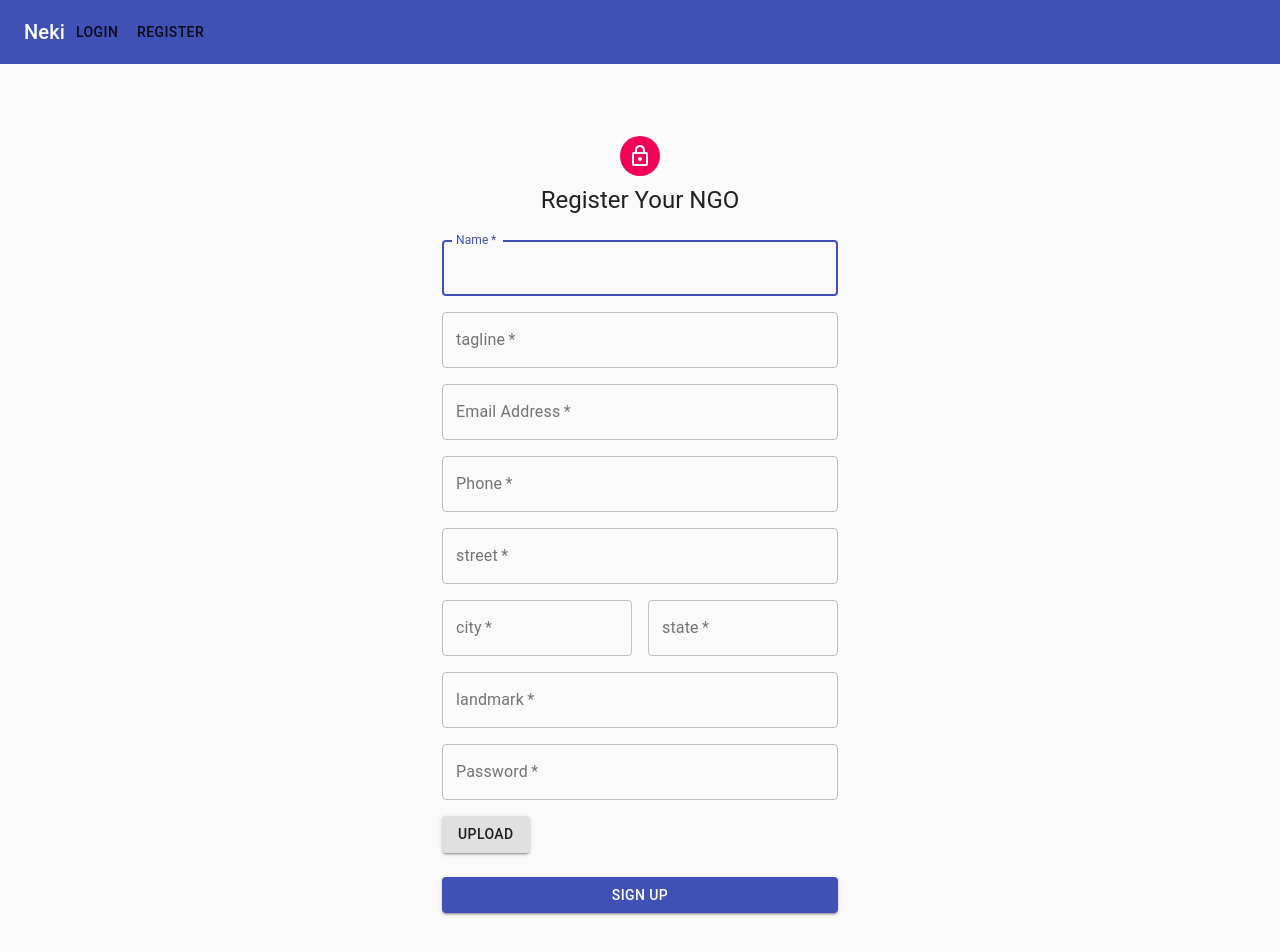
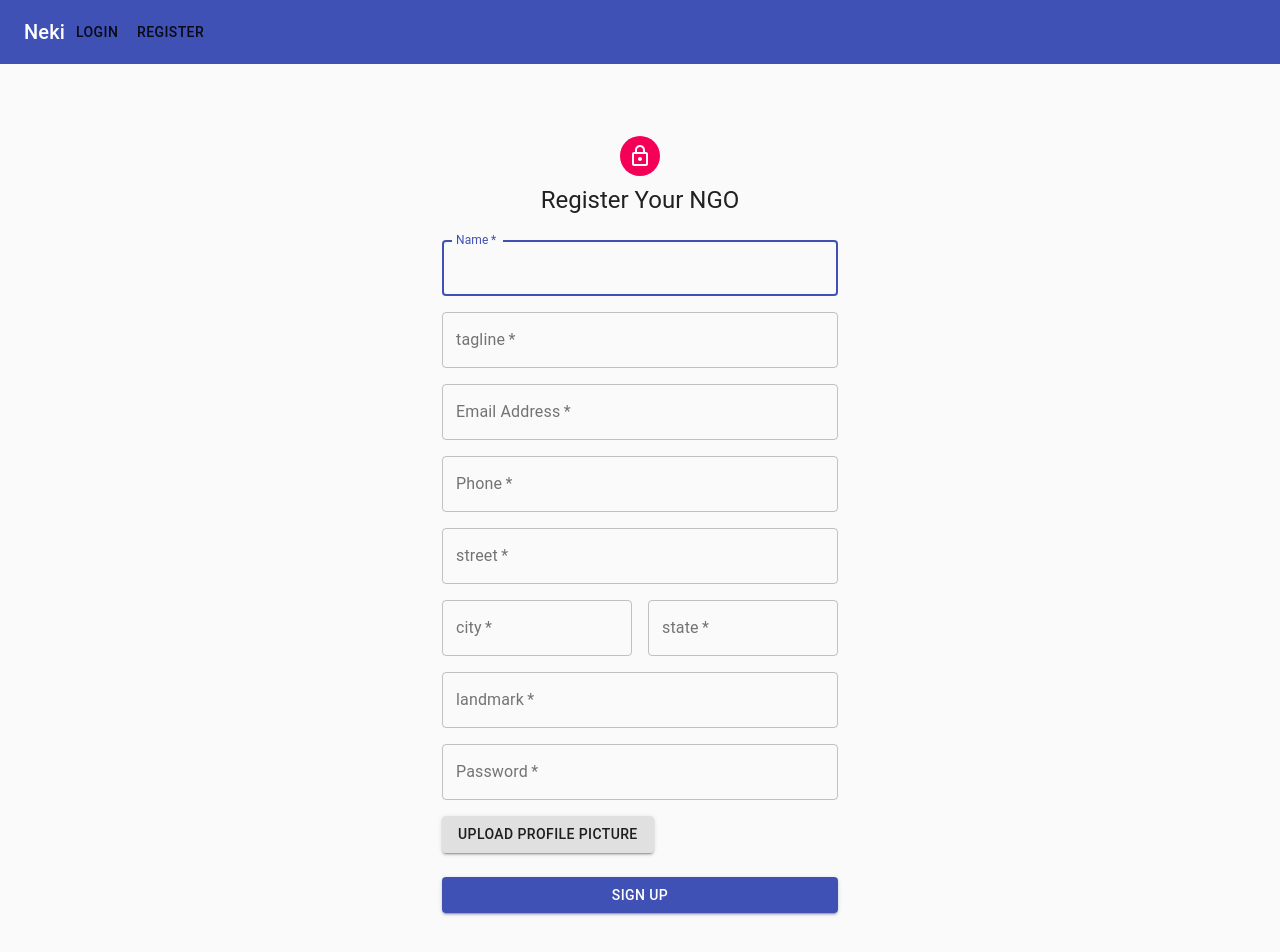
Before and after one commit to Jagannath7/Neki, a React (Create React App) app in the folder web-app/client/: page /register in a window 1280 px wide. Shown: the top 952 px of the page. Built offline with nearby package versions, Linux system fonts and the light colour scheme; no server answers.

Commit message:
web: Register page with upload feature final

```diff
--- a/web-app/client/src/components/Register.js
+++ b/web-app/client/src/components/Register.js
@@ -247,7 +247,7 @@ export default function Register() {
                 }
                 variant="contained"
               >
-                Upload
+                Upload Profile Picture
               </Button>
             </Grid>
           </Grid>
```
